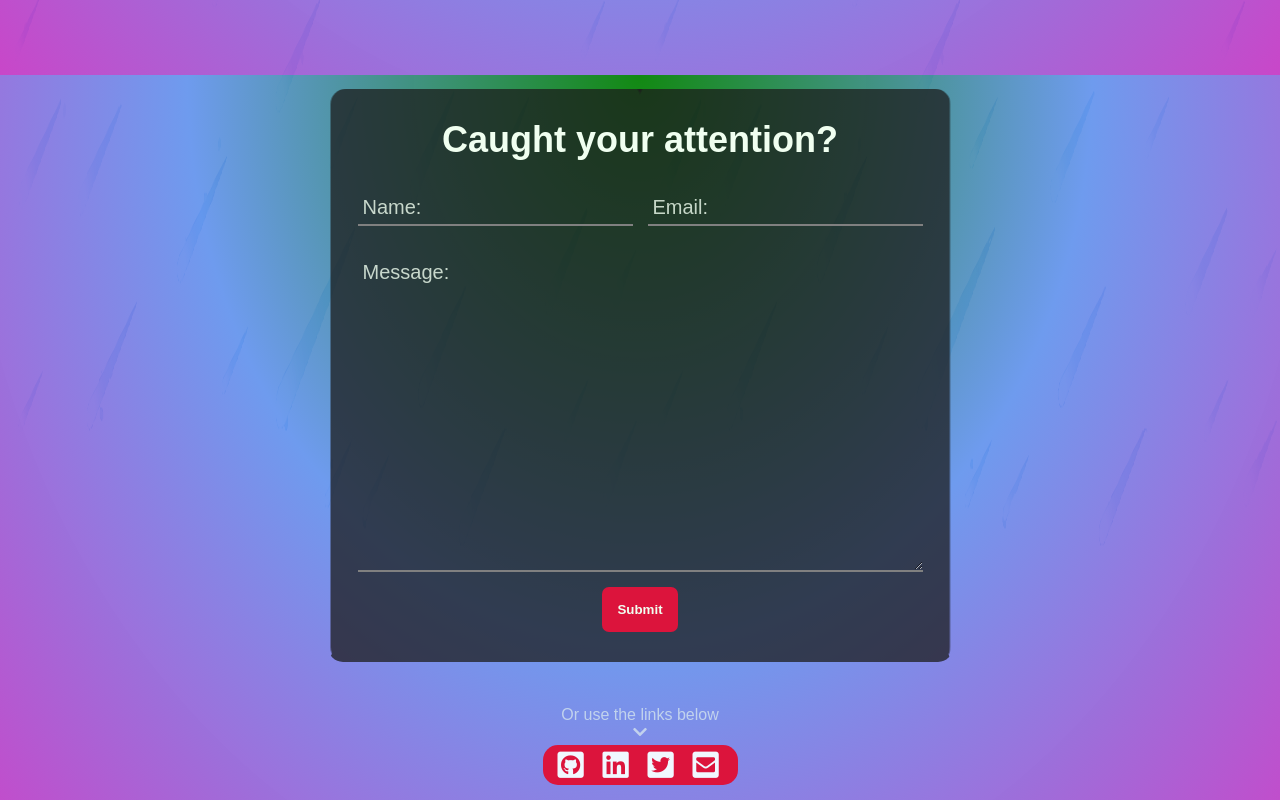
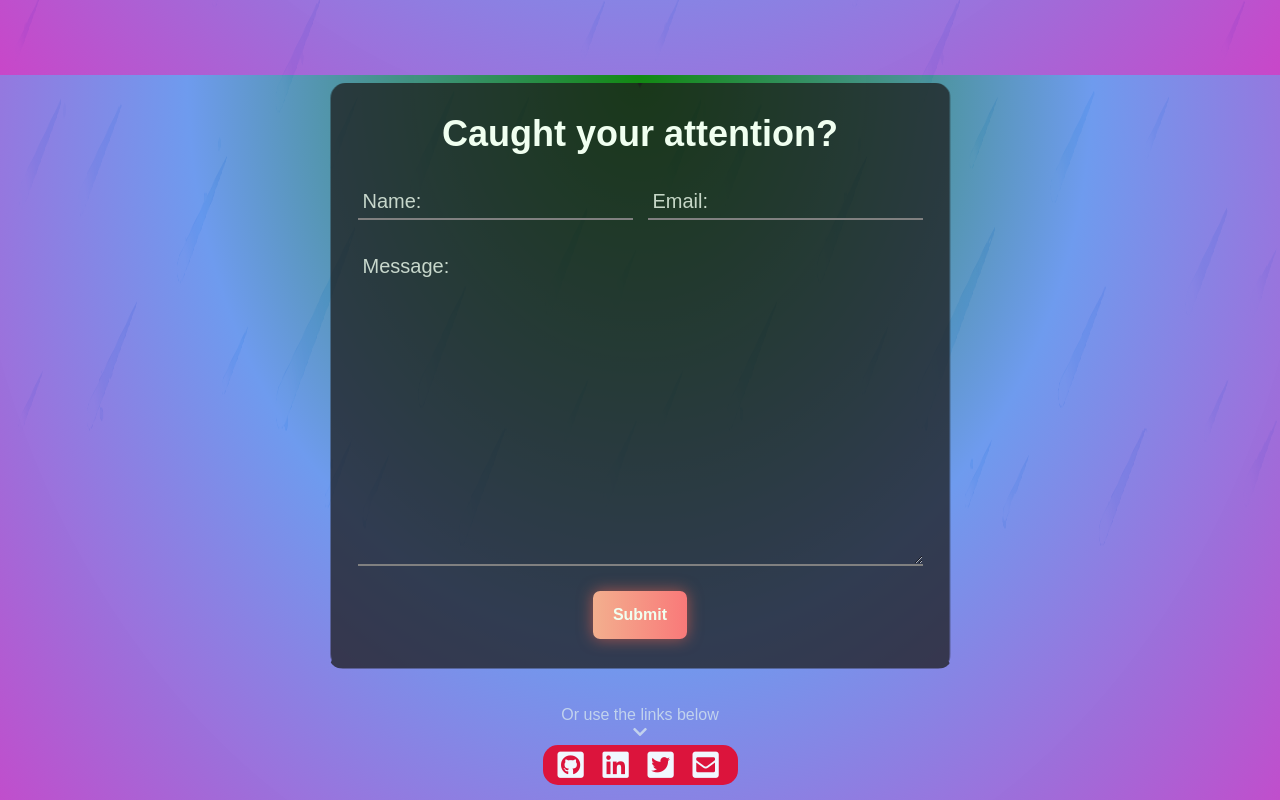
Before and after one commit to krushilnaik/krushilnaik.github.io, a React (Create React App) app: page / in a window 1280 px wide. Shown: the part 2325-3125 px from the top of the page. Built offline with nearby package versions, Linux system fonts and the light colour scheme.

Commit message:
Style tweaks
- change submit button colors and hover animation
- decrease "message received" notification delay

```diff
--- a/src/pages/scss/ContactForm.scss
+++ b/src/pages/scss/ContactForm.scss
@@ -46,7 +46,7 @@
 				transform: translate(-50%, -50%);
 				opacity: 0;
 				animation: fadeIn 400ms forwards;
-				animation-delay: 1.25s;
+				animation-delay: 1s;
 			}
 		}
 
@@ -71,20 +71,24 @@
 
 		button[type='submit'] {
 			grid-area: submit;
-			padding: 15px;
-			font-weight: bold;
+			margin: auto;
+			padding: 15px 20px;
+			background: #f97979;
+			background: linear-gradient(to right, #f3af8e, #f97979);
+			border-radius: 7px;
+			box-shadow: 0 0 15px #ff674f94;
+			border: none;
+			font-weight: 700;
 			color: honeydew;
-			border-radius: 7px;
-			border: none;
-			background-color: crimson;
-			width: fit-content;
-			margin: auto;
-			transition: 300ms;
+			outline: none;
+			margin-top: 10px;
+			font-size: 16px;
+			transition: 200 linear;
 
 			&:hover {
 				cursor: pointer;
-				background-color: honeydew;
-				color: crimson;
+				filter: brightness(1.05);
+				transform: scale(1.05);
 			}
 		}
 	}
```
